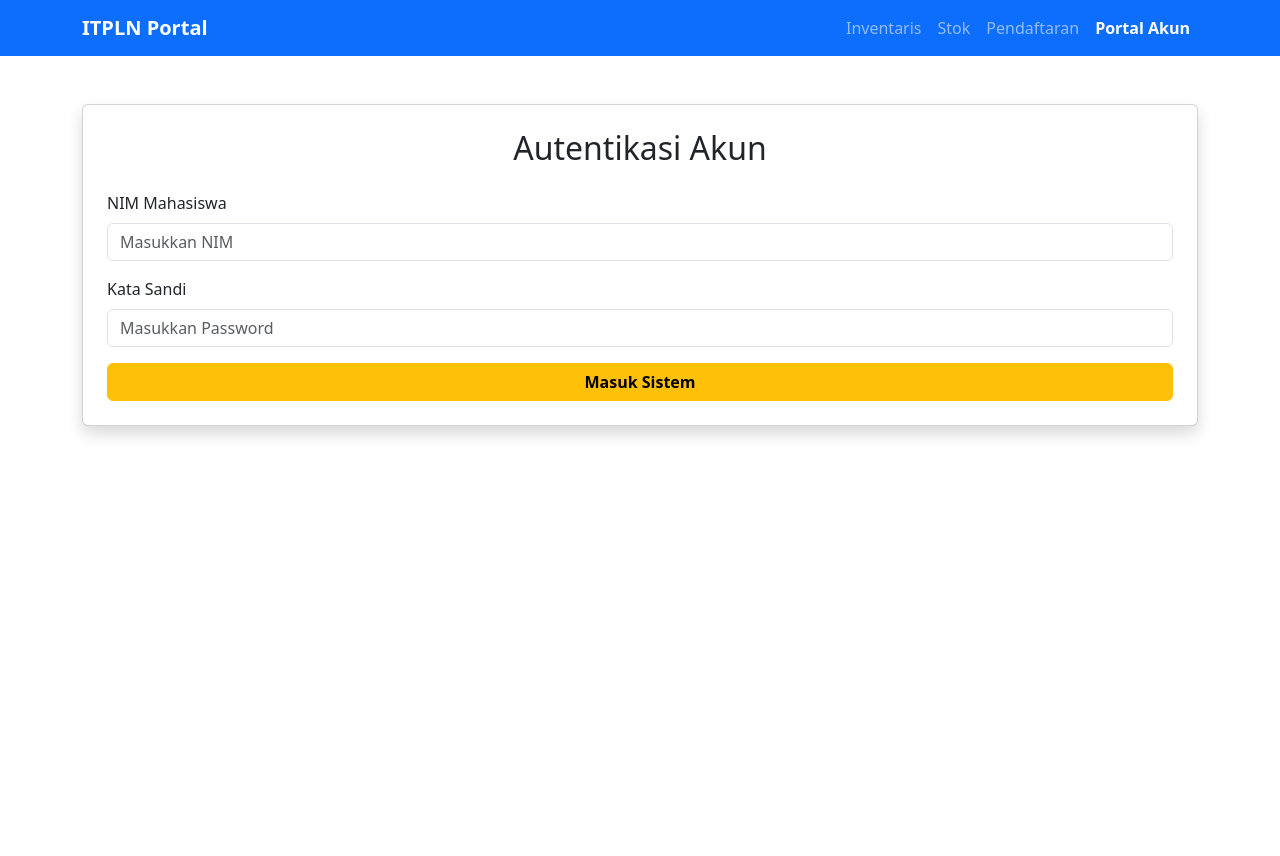
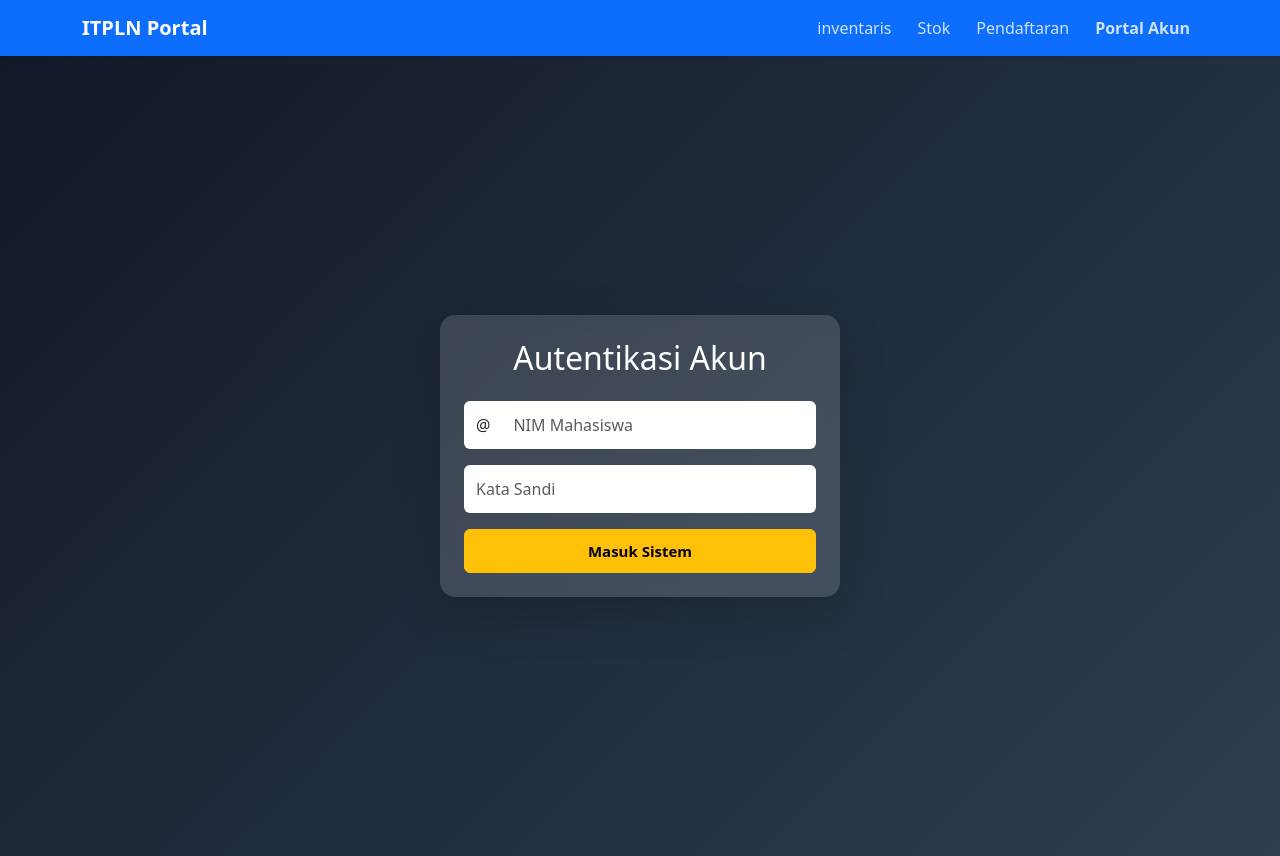
Before and after one commit to angelsa12/Pemweb_WEB_A, a plain HTML site: page index.html in a window 1280 px wide. Before the commit the page ends 800 px from the top, so only its background shows below. Drawn offline with nearby package versions, Linux system fonts and the light colour scheme.

Commit message:
Update index.html

```diff
--- a/index.html
+++ b/index.html
@@ -1,95 +1,56 @@
+<!-- MustikaAngeliaBrSaragih_202432053 -->
 <!DOCTYPE html>
 <html lang="id">
-
 <head>
     <meta charset="UTF-8">
-    <meta name="viewport" content="width=device-width, initial-scale=1.0">
-    <title>Portal Akun</title>
-
+    <title>Lab ITPLN - Portal</title>
     <link href="https://cdn.jsdelivr.net/npm/bootstrap@5.3.3/dist/css/bootstrap.min.css" rel="stylesheet">
+    <link rel="stylesheet" href="style4.css">
 </head>
-
 <body>
 
-    <nav class="navbar navbar-expand-lg navbar-dark bg-primary">
-
+    <nav class="navbar navbar-expand-lg navbar-dark bg-primary shadow-sm">
     <div class="container">
-
-            <a class="navbar-brand fw-bold" href="index.html">
-                ITPLN Portal
-            </a>
-
+    <a class="navbar-brand fw-bold" href="#">ITPLN Portal</a>
     <div class="navbar-nav ms-auto">
-
-                <a class="nav-link" href="inventaris.html">
-                    Inventaris
-                </a>
-
-                <a class="nav-link" href="stok.html">
-                    Stok
-                </a>
-
-                <a class="nav-link" href="pendaftaran.html">
-                    Pendaftaran
-                </a>
-
-                <a class="nav-link active fw-bold text-white" href="index.html">
+        <a class="nav-link" href="inventaris.html">inventaris</a>
+        <a class="nav-link" href="stok.html">Stok</a>
+        <a class="nav-link" href="pendaftaran.html">Pendaftaran</a>
+        <a class="nav-link active fw-bold text white" href="#">
             Portal Akun
         </a>
 
     </div>
-
     </div>
-
     </nav>
 
-    <div class="container mt-5">
-
-        <div class="card p-4 shadow">
-
-            <h2 class="text-center mb-4">
-                Autentikasi Akun
-            </h2>
+    <div class="container vh-100 d-flex align-items-center justify-content-center">
+    <div class="card login-card border-0 shadow-lg">
+    <div class="card-body p-4 text-center">
+    <h2 class="mb-4">Autentikasi Akun</h2>
 
     <form>
-
-                <div class="mb-3">
-
-                    <label class="form-label">
-                        NIM Mahasiswa
-                    </label>
-
+    <div class="input-group mb-3">
+    <span class="input-group-text">@</span>
     <input type="text"
     class="form-control"
-                        placeholder="Masukkan NIM">
-
+    placeholder="NIM Mahasiswa" required>
     </div>
 
     <div class="mb-3">
-
-                    <label class="form-label">
-                        Kata Sandi
-                    </label>
-
     <input type="password"
     class="form-control"
-                        placeholder="Masukkan Password">
-
+    placeholder="Kata Sandi" required>
     </div>
 
-                <button type="submit"
-                    class="btn btn-warning w-100 fw-bold">
-
-                    Masuk Sistem
-
-                </button>
-
+    <div class="d-grid">
+    <button class="btn btn-warning fw-bold">Masuk Sistem</button>
+    </div>
     </form>
-
+    </div>
+    </div>
     </div>
 
-    </div>
-
+    <script src="https://cdn.jsdelivr.net/npm/bootstrap@5.3.3/dist/js/bootstrap.bundle.min.js"></script>
 </body>
-
 </html>
```
Lines whose indentation alone changed are shown as unchanged.
